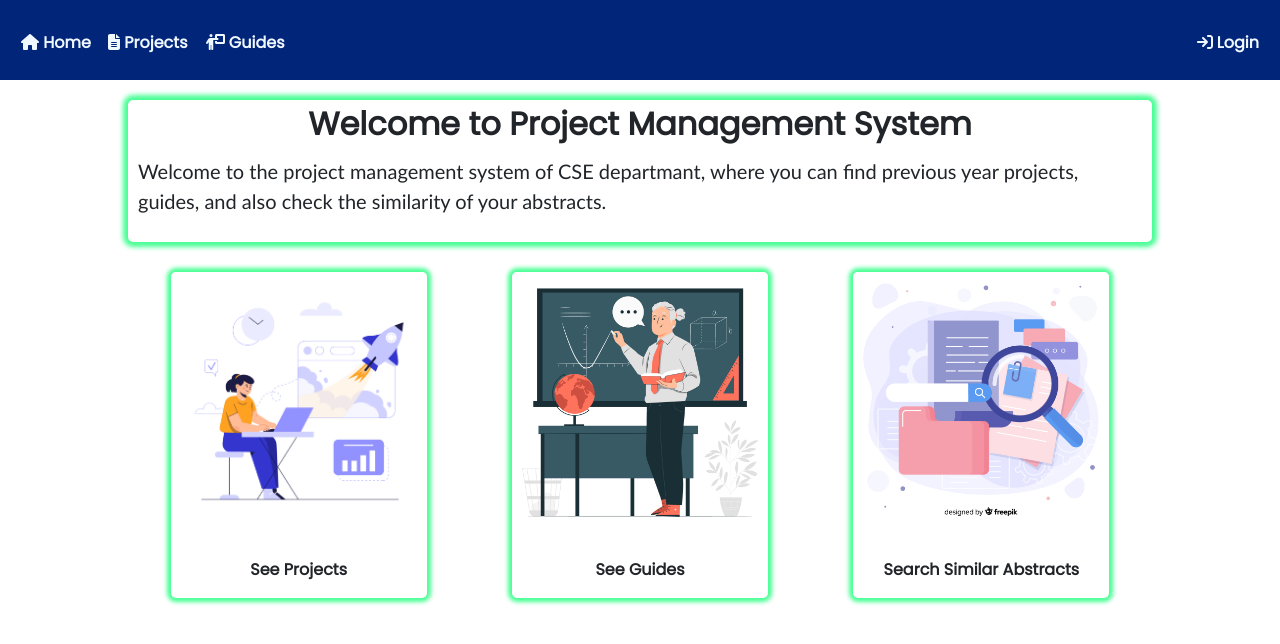
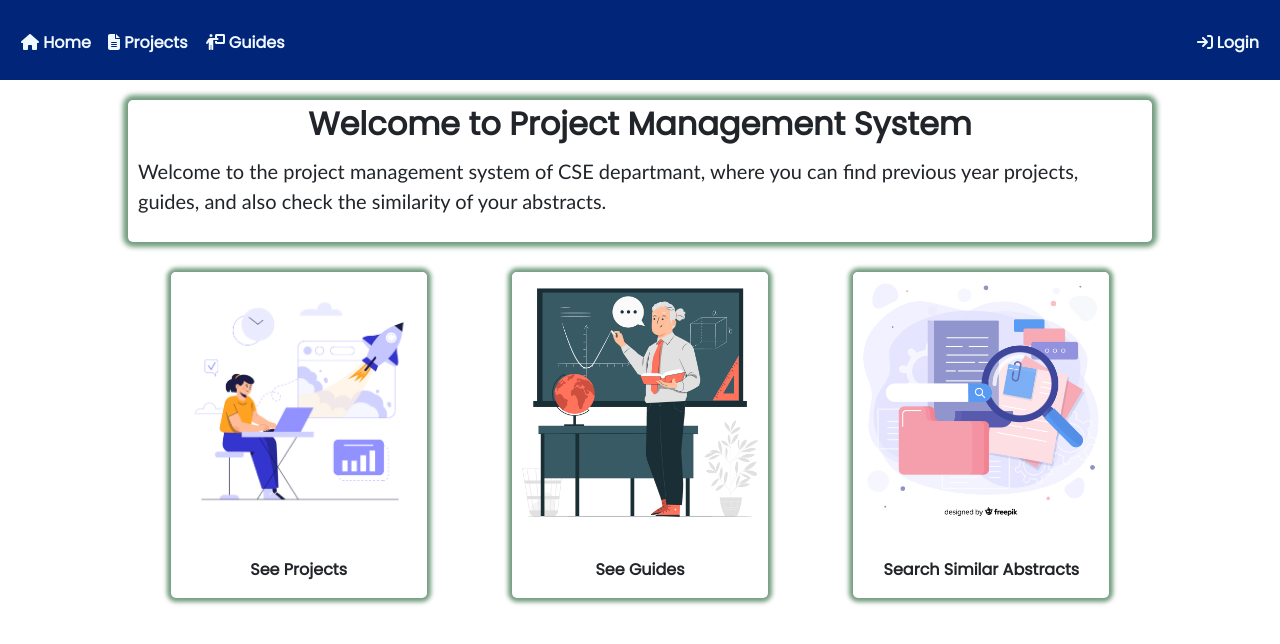
Before and after one commit to Investment-Analysis-Project/mini-project-project-manager-cet, a React (Create React App) app in the folder client/: page / in a window 1280 px wide. Shown: the top 644 px of the page. Built offline with nearby package versions, Linux system fonts and the light colour scheme.

Commit message:
Home page updated

```diff
--- a/client/src/components/navbar/navbar.css
+++ b/client/src/components/navbar/navbar.css
@@ -43,7 +43,8 @@
 
 .logindropdown{
     width:150px;
-    background: rgb(159, 65, 3);
+    background: rgba(176, 10, 10, 0.966);
+    display: flex;
     border-radius: 5px;
     position: absolute;
     top:82px;
@@ -53,7 +54,6 @@
 .liststyle{
     display: flex;
     flex-direction: column;
-    align-items: flex-start;
     margin-top: 5px;
     list-style: none;
 }
--- a/client/src/pages/home/home.css
+++ b/client/src/pages/home/home.css
@@ -6,7 +6,7 @@
 }
 
 .homeintro{
-    box-shadow: 0px 0px 5px 5px rgb(70, 255, 147);
+    box-shadow: 0px 0px 5px 5px rgba(12, 83, 33, 0.575);
     border-radius: 5px;
     width: 80%;
     max-width: 1024px;
@@ -46,7 +46,7 @@
     align-items: center;
     cursor: pointer;
     gap: 30px;
-    box-shadow: 0px 0px 4px 4px rgb(70, 255, 147);
+    box-shadow: 0px 0px 4px 4px rgba(12, 83, 33, 0.575);
     font-weight: bold;
     text-align: center;
 }
```
